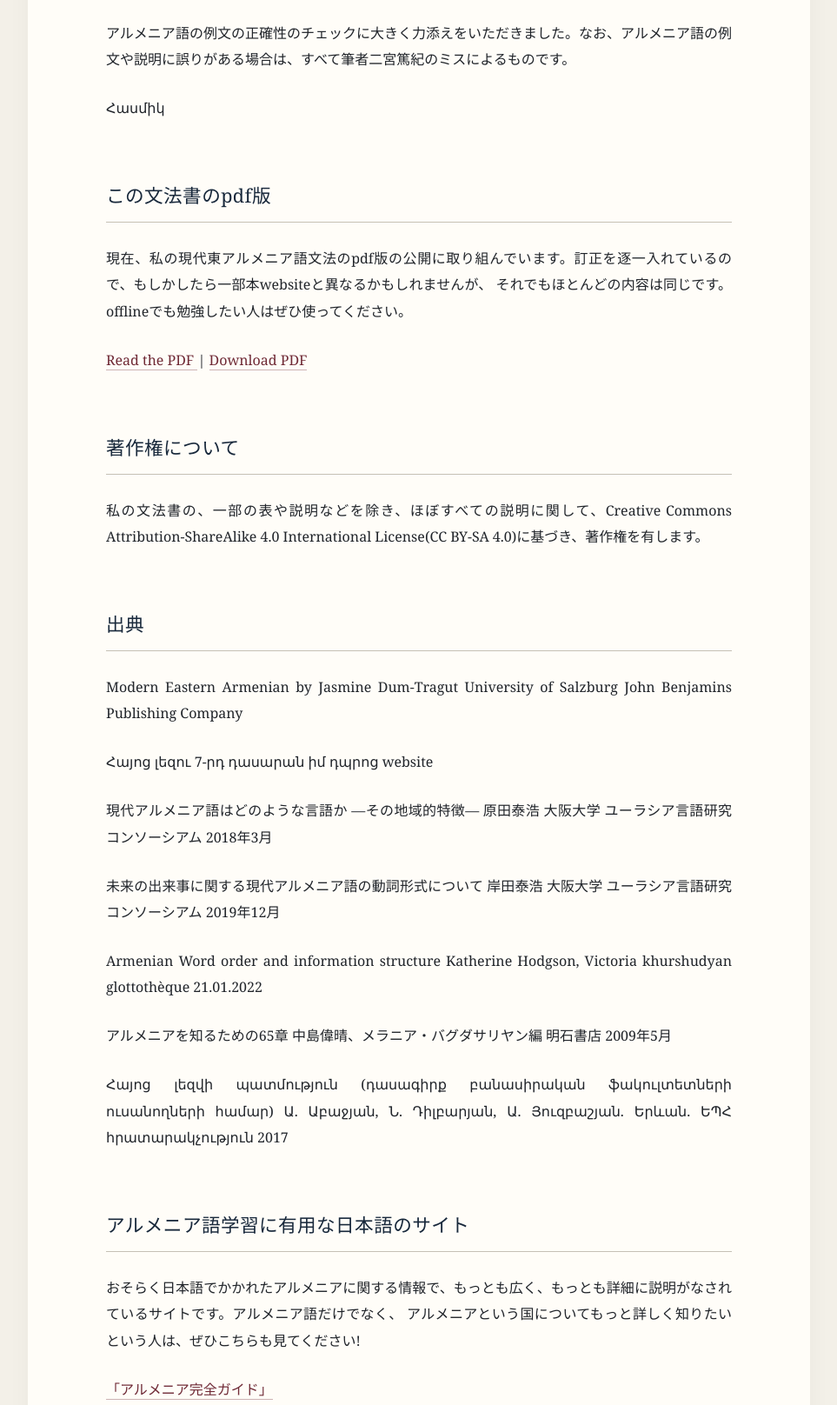
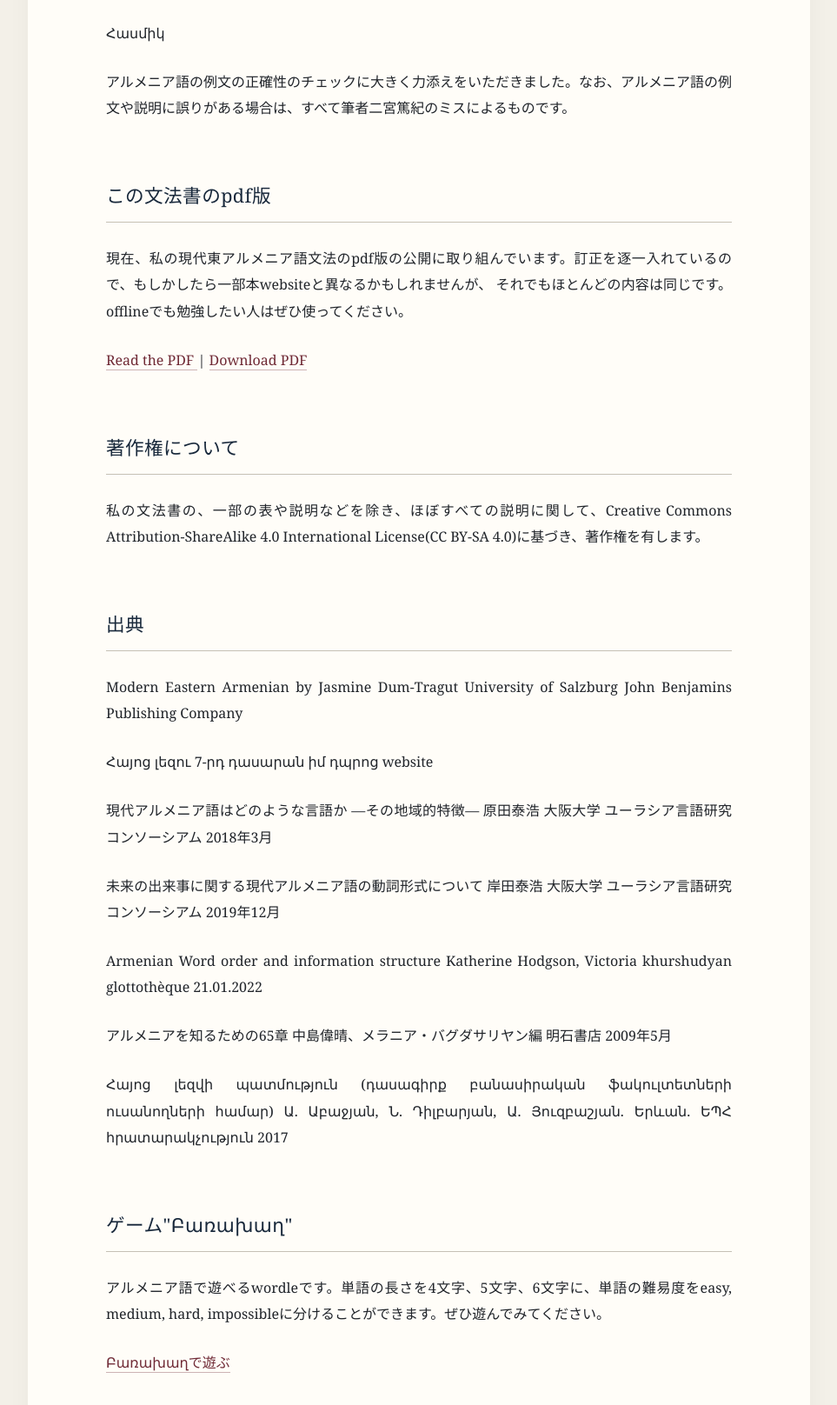
Before and after one commit to ninastan-artashes/ninastan-artashes.github.io, a plain HTML site: page about.html in a window 1280 px wide. Shown: the part 1180-2796 px from the top of the page at 87% size, without its empty margins (158-1121 px from the left). Drawn offline with Linux system fonts and the light colour scheme.

Commit message:
Update about.html with new game section and remove duplicate
Removed duplicate mention of 'Հասմիկ' and added a new section about the Armenian word game 'Բառախաղ' with a link.

```diff
--- a/about.html
+++ b/about.html
@@ -235,13 +235,12 @@
         <h2>
             アルメニア語監修 / Հայերենի Խմբագիր
         </h2>
+        <p>
+            Հասմիկ
+        </p>
 
         <p>
             アルメニア語の例文の正確性のチェックに大きく力添えをいただきました。なお、アルメニア語の例文や説明に誤りがある場合は、すべて筆者二宮篤紀のミスによるものです。
-        </p>
-
-        <p>
-            Հասմիկ
         </p>
 
         <h2>
@@ -286,6 +285,12 @@
 
 <p>Հայոց լեզվի պատմություն (դասագիրք բանասիրական ֆակուլտետների ուսանողների համար) Ա. Աբաջյան, Ն. Դիլբարյան, Ա. Յուզբաշյան. Երևան. ԵՊՀ հրատարակչություն 2017</p>
 
+        <h2>ゲーム"Բառախաղ"</h2>
+
+        <p>アルメニア語で遊べるwordleです。単語の長さを4文字、5文字、6文字に、単語の難易度をeasy, medium, hard, impossibleに分けることができます。ぜひ遊んでみてください。</p>
+
+        <a href="https://ninastan-artashes.github.io/eastern-armenian-wordle/">Բառախաղで遊ぶ</a>
+
         <h2>
             アルメニア語学習に有用な日本語のサイト
         </h2>
```
